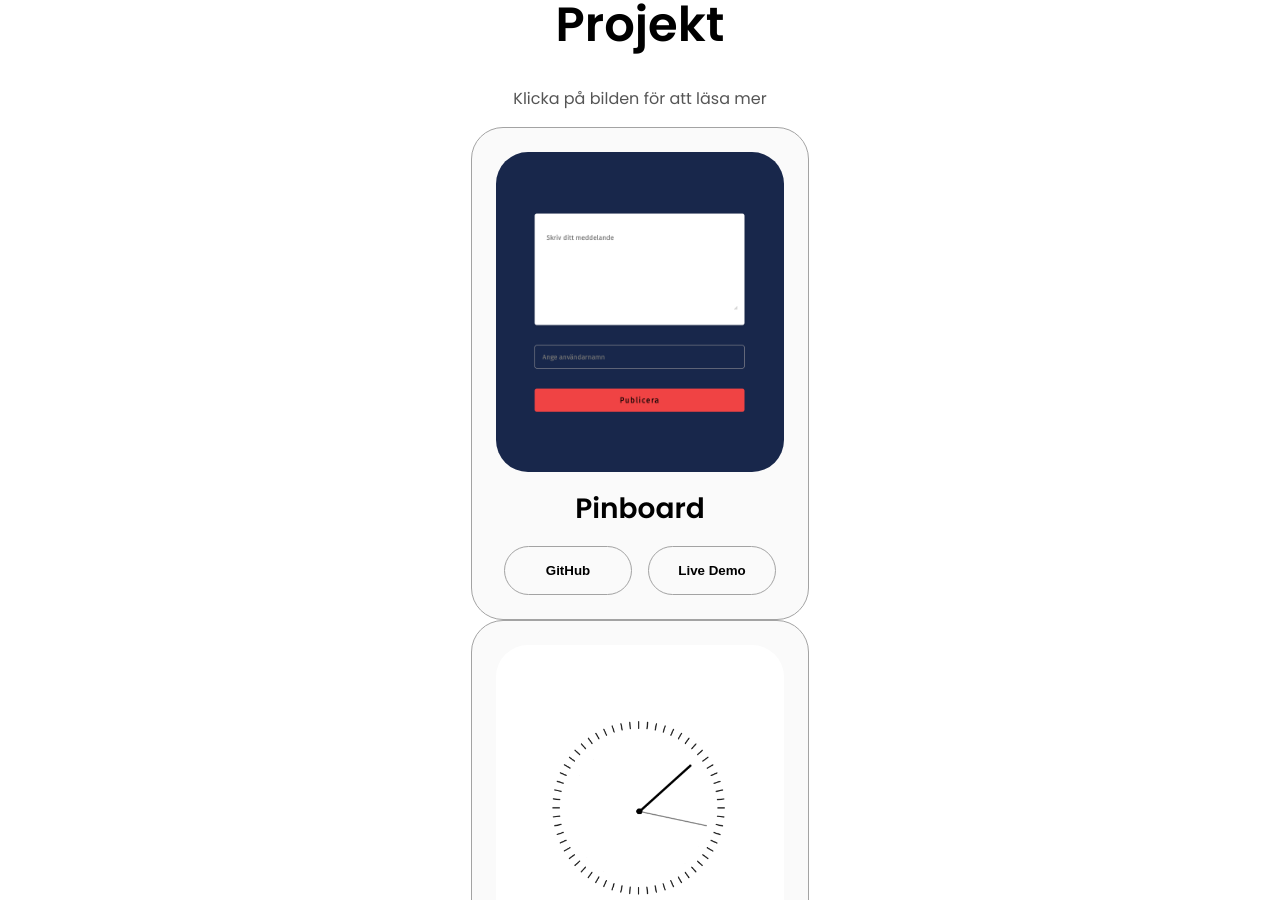
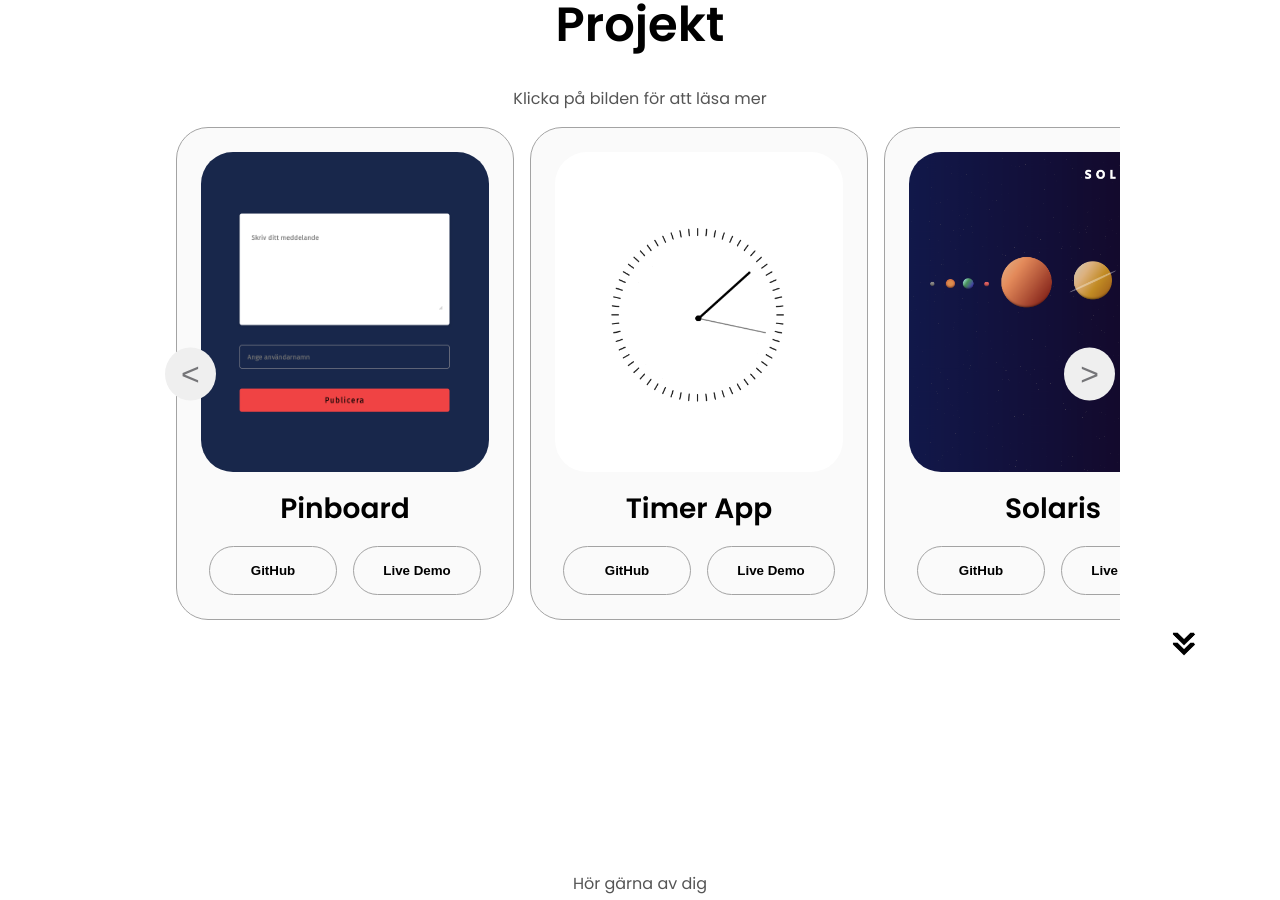
Before and after one commit to MaRos10/Portfolio, a React (Vite) app: page / in a window 1280 px wide. Shown: the part 2500-3400 px from the top of the page. Built offline with nearby package versions, Linux system fonts and the light colour scheme.

Commit message:
Changed back

```diff
--- a/src/components/Projects/Projects.jsx
+++ b/src/components/Projects/Projects.jsx
@@ -1,4 +1,4 @@
-/* import { useRef } from "react";
+import { useRef } from "react";
 import sportwebsite from "../../assets/sportwebsite.png";
 import solaris from "../../assets/solaris.png";
 import memory from "../../assets/memory.png";
@@ -27,7 +27,7 @@
         <br /> Klicka på bilden för att läsa mer
       </p>
 
-      {/* Scrollbar *
+      {/* Scrollbar */}
       <div className="projects-wrapper">
         <button className="scroll-btn left" onClick={() => scroll("left")}>
           &lt;
@@ -113,144 +113,6 @@
         </button>
       </div>
 
-      {/* Arrow Icon
-      <img
-        src={arrow}
-        alt="arrow icon"
-        className="icon arrow"
-        onClick={() => (window.location.href = "./#contact")}
-      />
-    </section>
-  );
-};
-
-export default Projects;
- */
-
-import { useRef, useState } from "react";
-import sportwebsite from "../../assets/sportwebsite.png";
-import solaris from "../../assets/solaris.png";
-import memory from "../../assets/memory.png";
-import timerapp from "../../assets/timerapp.png";
-import pinboard from "../../assets/pinboard.png";
-import arrow from "../../assets/arrow.png";
-
-const Projects = () => {
-  const scrollRef = useRef(null);
-  const [currentIndex, setCurrentIndex] = useState(0);
-
-  const projects = [
-    {
-      img: pinboard,
-      title: "Pinboard",
-      github: "https://github.com/MaRos10/Shui",
-      demo: "http://shui-pinboard.s3-website.eu-north-1.amazonaws.com/",
-      desc: "En anslagstavla byggd med React och ett serverless API i AWS. Användare kan posta, ändra och se meddelanden. Frontend hostad i en S3-bucket och backend byggd med API Gateway, Lambda och DynamoDB.",
-    },
-    {
-      img: timerapp,
-      title: "Timer App",
-      github: "https://github.com/MaRos10/IntervalApp",
-      demo: "https://maros10.github.io/IntervalApp/",
-      desc: "Timer App där användare kan starta timer, ställa in intervaller, ta pauser och växla mellan analog, digital och textvy.",
-    },
-    {
-      img: solaris,
-      title: "Solaris",
-      github: "https://github.com/MaRos10/Solaris",
-      demo: "https://maros10.github.io/Solaris/",
-      desc: "En webbsida om solsystemet där datan hämtas via API och användaren kan få info om planeter.",
-    },
-    {
-      img: memory,
-      title: "Memory",
-      github: "https://github.com/MaRos10/Memory",
-      demo: "https://maros10.github.io/Memory/",
-      desc: "Ett memoryspel med fruktmotiv där kort blandas med Fisher-Yates-algoritmen.",
-    },
-    {
-      img: sportwebsite,
-      title: "Sport Website",
-      github: "https://github.com/MaRos10/Sport-Website",
-      demo: "https://maros10.github.io/Sport-Website/",
-      desc: "Hemsida för fiktiv idrottsförening med interaktiv matchkalender, bildkarusell och karta.",
-    },
-  ];
-
-  const scroll = (direction) => {
-    if (direction === "left" && currentIndex > 0) {
-      setCurrentIndex(currentIndex - 1);
-    } else if (direction === "right" && currentIndex < projects.length - 1) {
-      setCurrentIndex(currentIndex + 1);
-    }
-  };
-
-  return (
-    <section id="projects">
-      <p className="section__text__p1">Kika på mina</p>
-      <h1 className="title">Projekt</h1>
-      <p className="section__text__p1">
-        <br /> Klicka på bilden för att läsa mer
-      </p>
-
-      {/* Scrollbar */}
-      <div className="projects-wrapper">
-        <button className="scroll-btn left" onClick={() => scroll("left")}>
-          &lt;
-        </button>
-
-        <div className="projects-container" ref={scrollRef}>
-          <div
-            className="projects-slider"
-            style={{
-              transform: `translateX(-${currentIndex * 100}%)`,
-              transition: "transform 0.3s ease",
-            }}
-          >
-            {projects.map((project, index) => (
-              <div key={index} className="details-container color-container">
-                <div
-                  className="article-container project-card"
-                  onClick={(e) => e.currentTarget.classList.toggle("flipped")}
-                >
-                  <div className="front">
-                    <img
-                      src={project.img}
-                      alt={project.title}
-                      className="project-img"
-                    />
-                  </div>
-                  <div className="back">
-                    <p className="project-text">{project.desc}</p>
-                  </div>
-                </div>
-                <h2 className="experience-sub-title project-title">
-                  {project.title}
-                </h2>
-                <div className="btn-container">
-                  <button
-                    className="btn btn-color-2 project-btn"
-                    onClick={() => window.open(project.github)}
-                  >
-                    GitHub
-                  </button>
-                  <button
-                    className="btn btn-color-2 project-btn"
-                    onClick={() => window.open(project.demo)}
-                  >
-                    Live Demo
-                  </button>
-                </div>
-              </div>
-            ))}
-          </div>
-        </div>
-
-        <button className="scroll-btn right" onClick={() => scroll("right")}>
-          &gt;
-        </button>
-      </div>
-
       {/* Arrow Icon */}
       <img
         src={arrow}
```
